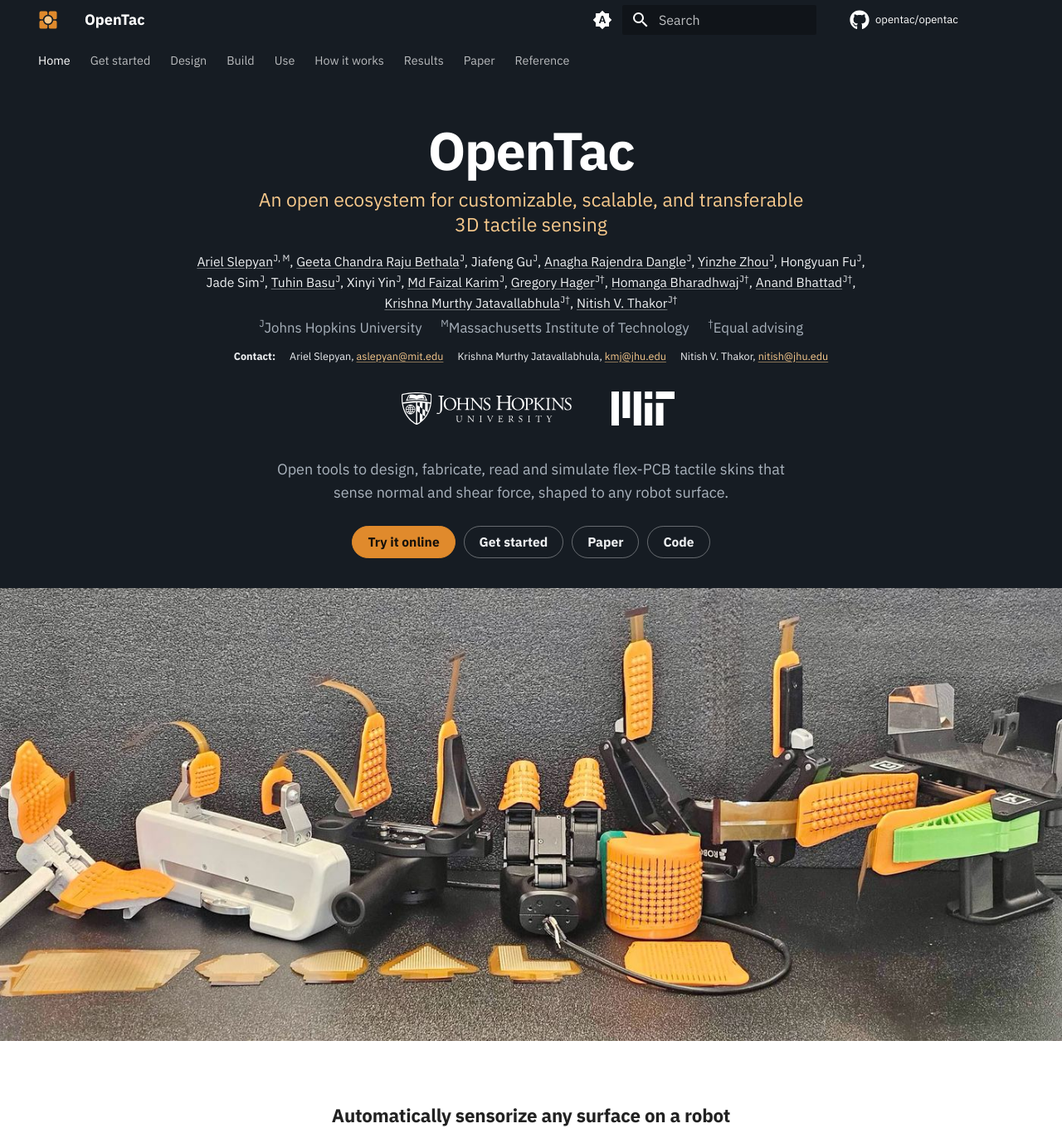
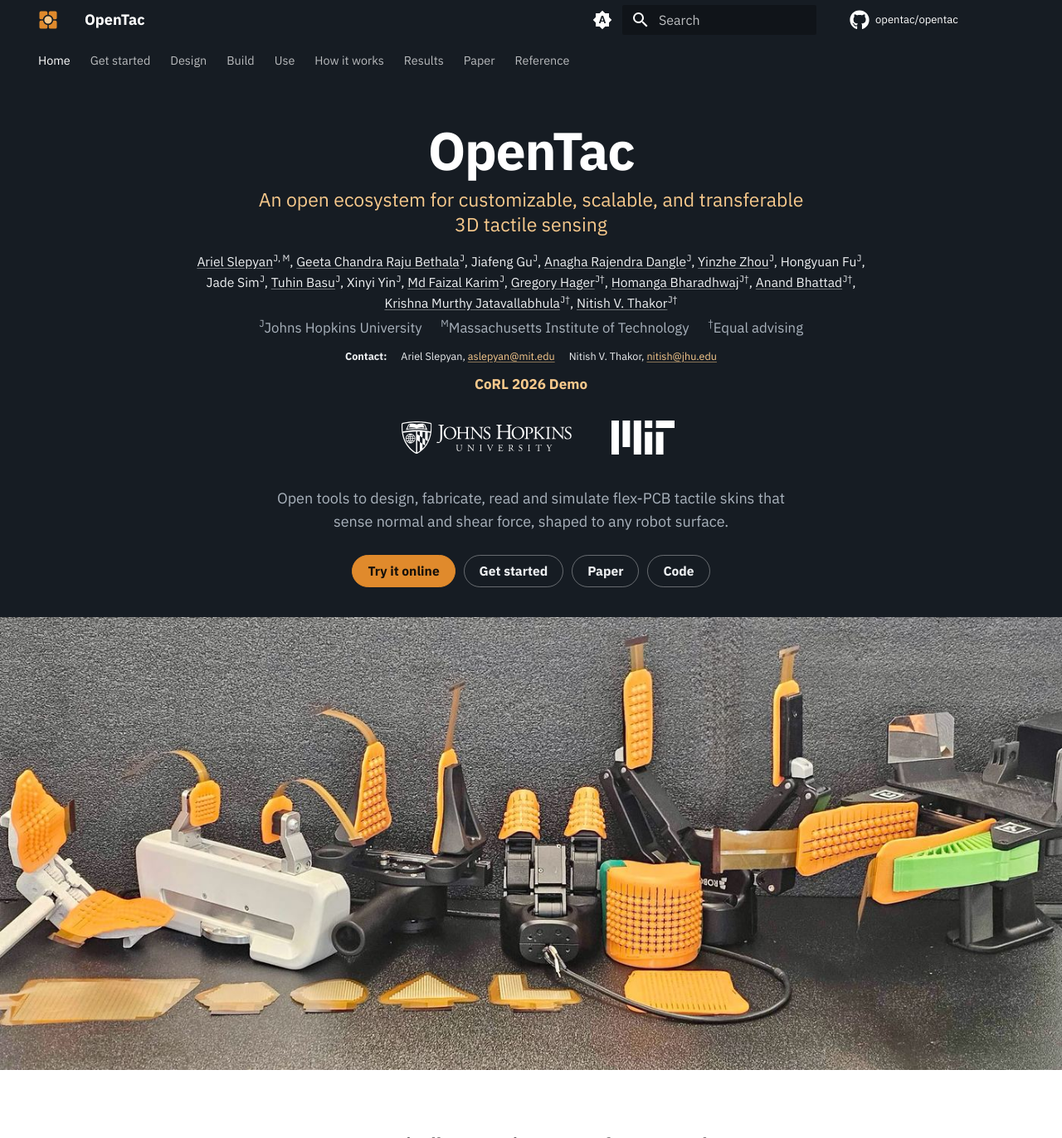
Before and after one commit to opentac/opentac.github.io, an MkDocs documentation site: the page built from docs/index.md, in a window 1280 px wide and 1400 px high, cut to the strip 0-1372 px from the top of the window. Shown: the whole strip at 83% size. Built offline with MkDocs 1.6.1 and Material for MkDocs 9.7.7, drawn with Linux system fonts in a browser that asks for light colours; comment, search, counter and statistics services are not loaded.

Commit message:
Update project contacts and add CoRL 2026 demo note [skip render]

```diff
--- a/docs/stylesheets/opentac.css
+++ b/docs/stylesheets/opentac.css
@@ -216,6 +216,12 @@
 .ot-hero__contact a:focus-visible {
   outline: 2px solid var(--ot-amber-soft);
   outline-offset: 3px;
+}
+.ot-hero__venue {
+  margin: .65rem auto 0;
+  font-size: .85rem;
+  font-weight: 600;
+  color: var(--ot-amber-soft);
 }
 .ot-hero__authors a {
   color: inherit;
--- a/overrides/home.html
+++ b/overrides/home.html
@@ -47,9 +47,9 @@
       <p class="ot-hero__contact">
         <strong>Contact:</strong>
         <span class="ot-contact__person"><a href="https://arielslepyan.me/">Ariel Slepyan</a>, <a class="ot-hero__email" href="mailto:aslepyan@mit.edu">aslepyan@mit.edu</a></span>
-        <span class="ot-contact__person"><a href="https://krrish94.github.io/">Krishna Murthy Jatavallabhula</a>, <a class="ot-hero__email" href="mailto:kmj@jhu.edu">kmj@jhu.edu</a></span>
         <span class="ot-contact__person"><a href="https://neuroengineering.bme.jhu.edu/">Nitish V. Thakor</a>, <a class="ot-hero__email" href="mailto:nitish@jhu.edu">nitish@jhu.edu</a></span>
       </p>
+      <p class="ot-hero__venue">CoRL 2026 Demo</p>
       <div class="ot-hero__logos" aria-label="Author institutions">
         {# Official artwork: brand.jhu.edu/download-resources/primary-logo/ and www.mit.edu. #}
         <a href="https://www.jhu.edu/">
```
Also changed, not shown: docs/paper.md (+1 -1 lines).
